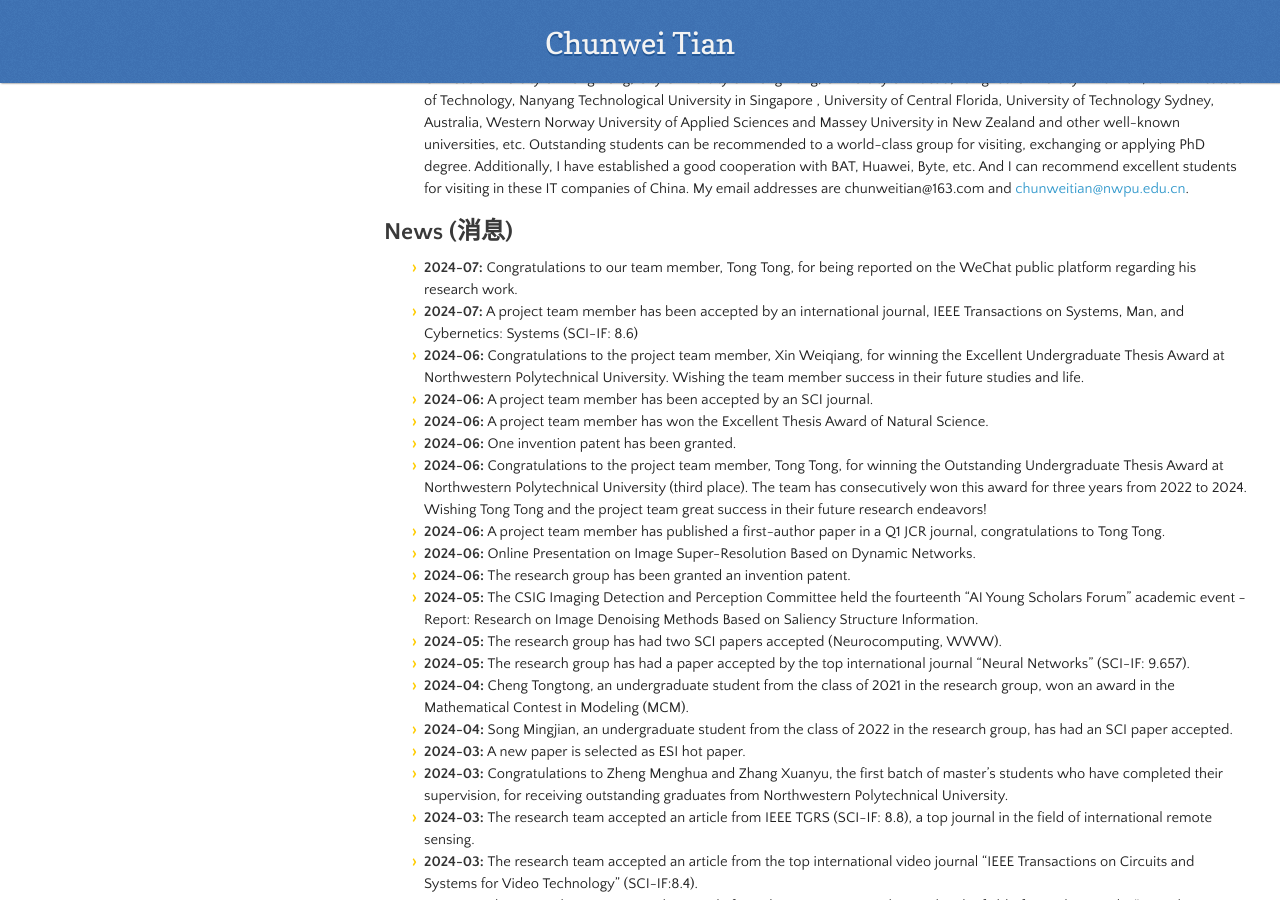
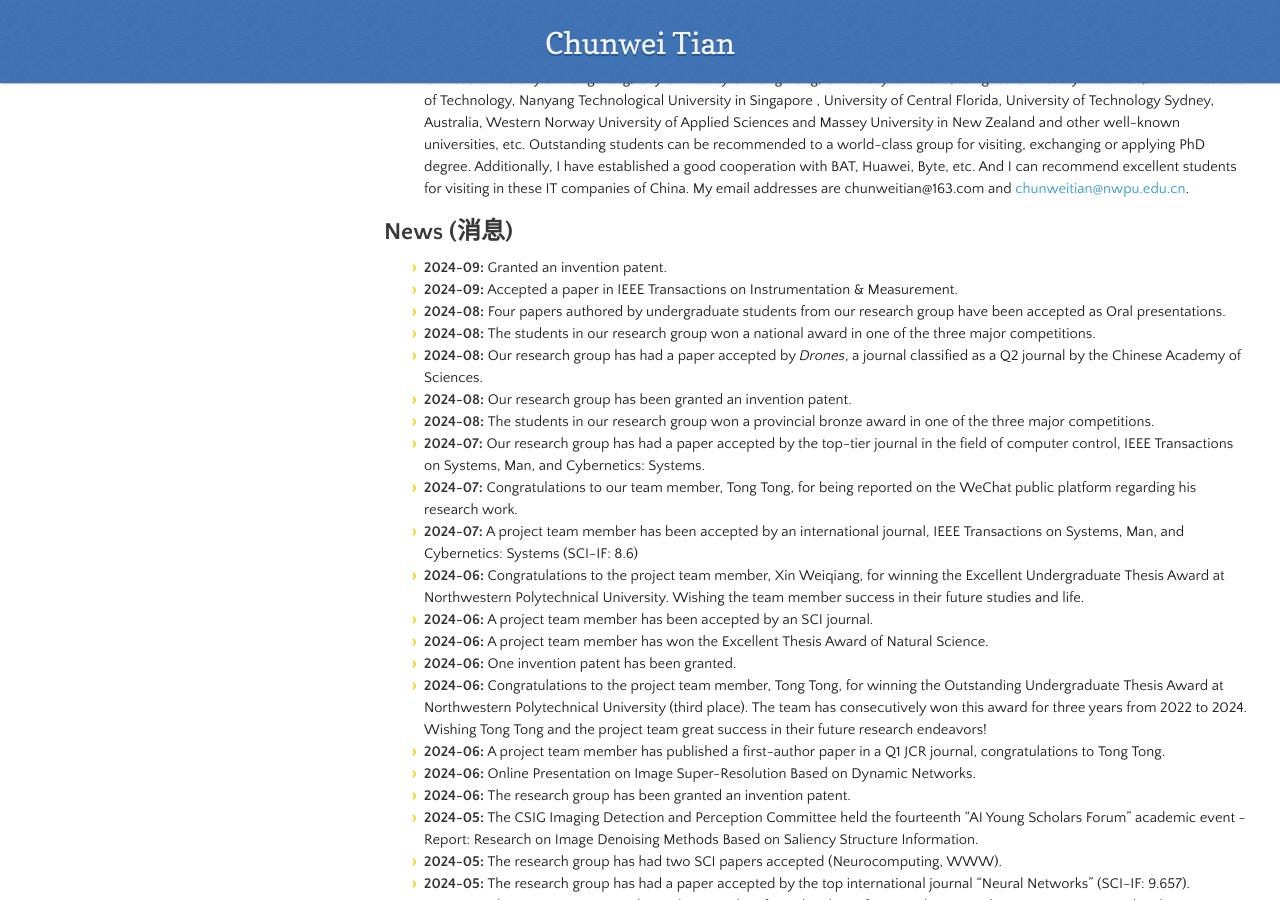
Before and after one commit to hellloxiaotian/hellloxiaotian.github.io, a Jekyll site: the page built from index.md, in a window 1280 px wide and 900 px high, scrolled down 6633 px. Built offline with Jekyll 4.4.1, drawn with Linux system fonts in a browser that asks for light colours; nearby versions of some CDN libraries; our own code applies the rules of GitHub Pages for plain Markdown files; the repository's description, which GitHub fills in, is left out.

Commit message:
Update index.md

```diff
--- a/index.md
+++ b/index.md
@@ -133,6 +133,14 @@ Major Research Project:  Noise Tolerance Computing and Flexible Low-Level Vision
 
 ## News (消息)
 
+- **2024-09:** Granted an invention patent.
+- **2024-09:** Accepted a paper in IEEE Transactions on Instrumentation & Measurement.
+- **2024-08:** Four papers authored by undergraduate students from our research group have been accepted as Oral presentations.
+- **2024-08:** The students in our research group won a national award in one of the three major competitions.
+- **2024-08:** Our research group has had a paper accepted by *Drones*, a journal classified as a Q2 journal by the Chinese Academy of Sciences.
+- **2024-08:** Our research group has been granted an invention patent.
+- **2024-08:** The students in our research group won a provincial bronze award in one of the three major competitions.
+- **2024-07:** Our research group has had a paper accepted by the top-tier journal in the field of computer control, IEEE Transactions on Systems, Man, and Cybernetics: Systems.
 - **2024-07:** Congratulations to our team member, Tong Tong, for being reported on the WeChat public platform regarding his research work.
 - **2024-07:** A project team member has been accepted by an international journal, IEEE Transactions on Systems, Man, and Cybernetics: Systems (SCI-IF: 8.6)
 - **2024-06:** Congratulations to the project team member, Xin Weiqiang, for winning the Excellent Undergraduate Thesis Award at Northwestern Polytechnical University. Wishing the team member success in their future studies and life.
```
